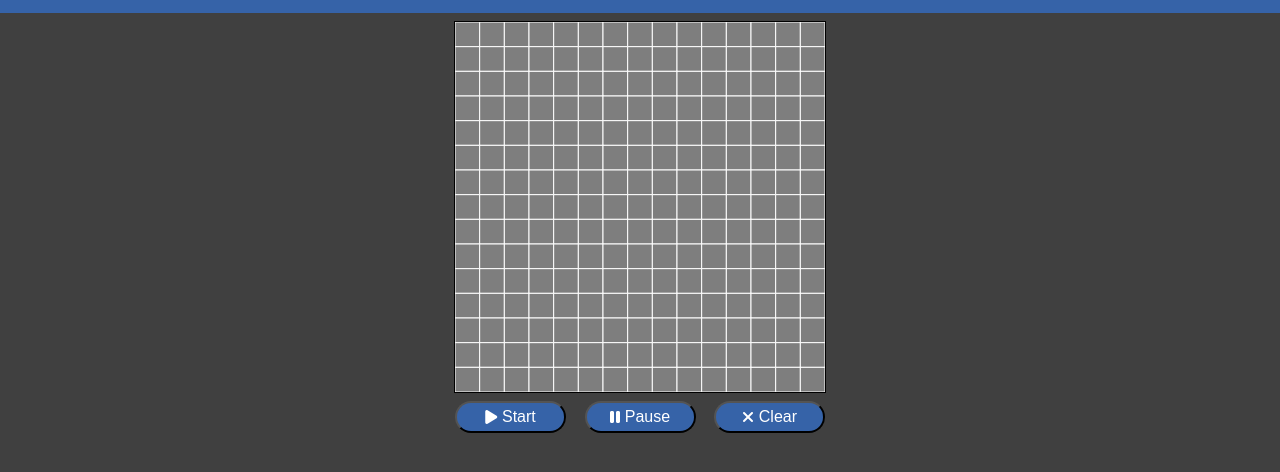
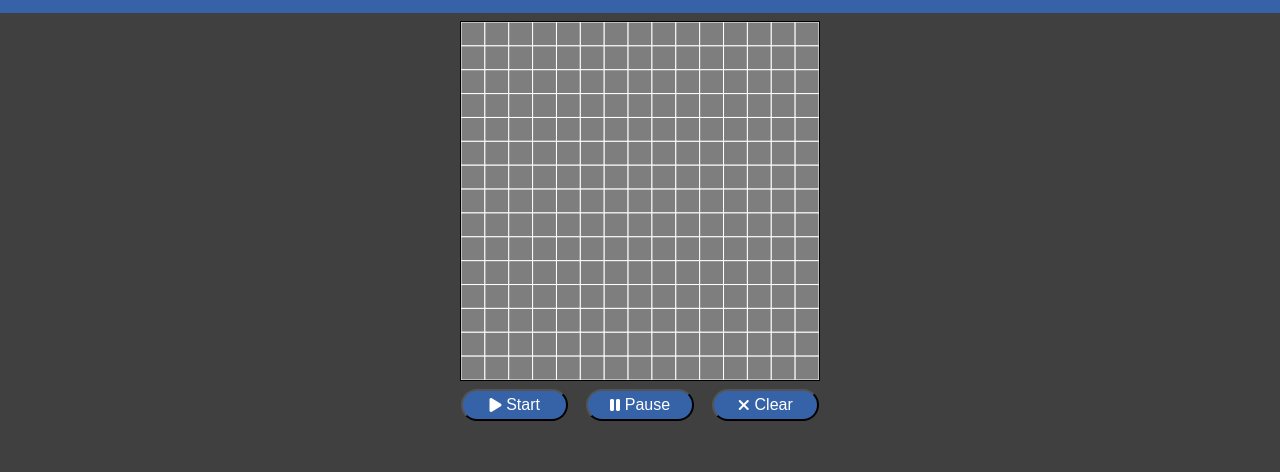
Before and after one commit to dev-joaopaulosantos/GameOfLife, a plain HTML site: page index.html in a window 1280 px wide. Shown: the part 84-556 px from the top of the page. Drawn offline with Linux system fonts and the light colour scheme; a web font is replaced by a local one.

Commit message:
refactor: style e readme

```diff
--- a/css/style.css
+++ b/css/style.css
@@ -26,7 +26,7 @@ canvas{
     align-items: center;
 }
 #actions{
-    width: 370px;
+    width: 358px;
     display: flex;
     justify-content: space-between;
     margin-top: .5rem;
--- a/index.html
+++ b/index.html
@@ -23,7 +23,7 @@
       <p>by Joao Paulo Santos</p>
     </header>
     <div id="container">
-      <canvas id="canvas" width="370" height="370"></canvas>
+      <canvas id="canvas" width="358" height="358"></canvas>
 
       <div id="actions">
         <button id="start"><i class="fa-solid fa-play"></i>Start</button>
```
Also changed, not shown: 1 other file.
